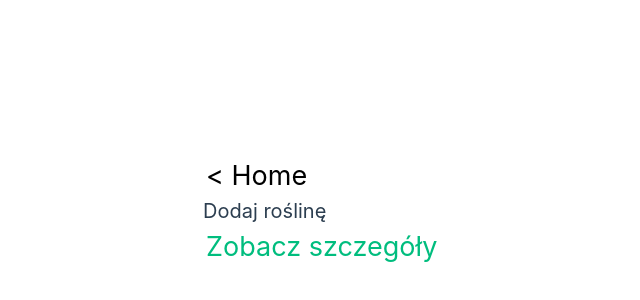
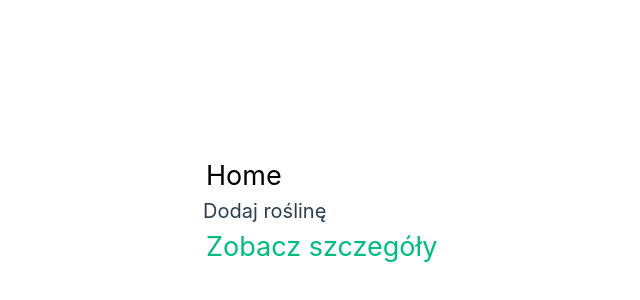
Before and after one commit to TymonPawelczyk/PlantSync, a Vue app: page /add in a window 1280 px wide. Shown: the part 92-392 px from the top of the page, without its empty margins (1-641 px from the left). Built offline with nearby package versions, Linux system fonts and the light colour scheme; the HTML template or start-up script is replaced by a standard one.

Commit message:
Eslint comment fix

```diff
--- a/src/views/AddPlantView.vue
+++ b/src/views/AddPlantView.vue
@@ -3,7 +3,7 @@
 </script>
 <template>
     <div class="p-4">
-    <RouterLink to="/" class="btn" name="Home">< Home</RouterLink>
+    <RouterLink to="/" class="btn" name="Home"> Home </RouterLink>
     <h1 class="text-xl font-bold mb-2">Dodaj roślinę</h1>
     <!-- formularz dodawania -->
      <!-- Router ponizej podpiety pod każda rosline z listy -->
```
